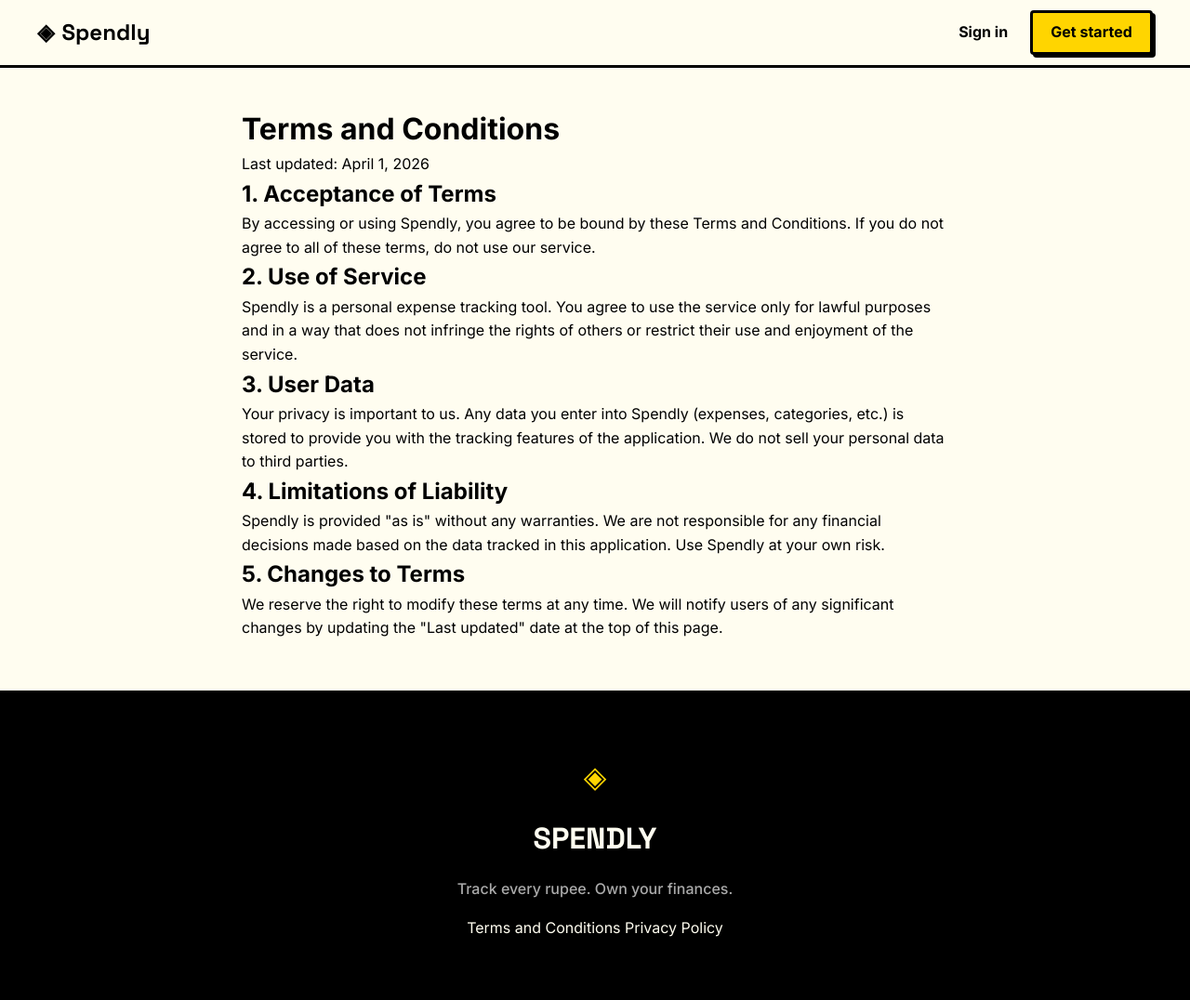
After one commit to sraghav42/expense-tracker, a Flask app: page /terms in a window 1280 px wide. The commit adds this page. Shown: the whole page at 93% size. Run offline with Flask 3, Linux system fonts and the light colour scheme.

Commit message:
landing: add t&c page and it's route

```diff
--- a/app.py
+++ b/app.py
@@ -20,6 +20,11 @@ def register():
 @app.route("/login")
 def login():
     return render_template("login.html")
+
+
+@app.route("/terms")
+def terms():
+    return render_template("terms.html")
 
 
 # ------------------------------------------------------------------ #
--- a/templates/base.html
+++ b/templates/base.html
@@ -35,7 +35,7 @@
             <span class="footer-name">Spendly</span>
             <p class="footer-copy">Track every rupee. Own your finances.</p>
             <div class="footer-links">
-                <a href="#">Terms and Conditions</a>
+                <a href="{{ url_for('terms') }}">Terms and Conditions</a>
                 <a href="#">Privacy Policy</a>
             </div>
         </div>
--- /dev/null
+++ b/templates/terms.html
@@ -0,0 +1,35 @@
+{% extends "base.html" %}
+
+{% block title %}Terms and Conditions — Spendly{% endblock %}
+
+{% block content %}
+<div class="legal-container" style="max-width: 800px; margin: 40px auto; padding: 0 20px; line-height: 1.6;">
+    <h1>Terms and Conditions</h1>
+    <p>Last updated: April 1, 2026</p>
+
+    <section>
+        <h2>1. Acceptance of Terms</h2>
+        <p>By accessing or using Spendly, you agree to be bound by these Terms and Conditions. If you do not agree to all of these terms, do not use our service.</p>
+    </section>
+
+    <section>
+        <h2>2. Use of Service</h2>
+        <p>Spendly is a personal expense tracking tool. You agree to use the service only for lawful purposes and in a way that does not infringe the rights of others or restrict their use and enjoyment of the service.</p>
+    </section>
+
+    <section>
+        <h2>3. User Data</h2>
+        <p>Your privacy is important to us. Any data you enter into Spendly (expenses, categories, etc.) is stored to provide you with the tracking features of the application. We do not sell your personal data to third parties.</p>
+    </section>
+
+    <section>
+        <h2>4. Limitations of Liability</h2>
+        <p>Spendly is provided "as is" without any warranties. We are not responsible for any financial decisions made based on the data tracked in this application. Use Spendly at your own risk.</p>
+    </section>
+
+    <section>
+        <h2>5. Changes to Terms</h2>
+        <p>We reserve the right to modify these terms at any time. We will notify users of any significant changes by updating the "Last updated" date at the top of this page.</p>
+    </section>
+</div>
+{% endblock %}
```
